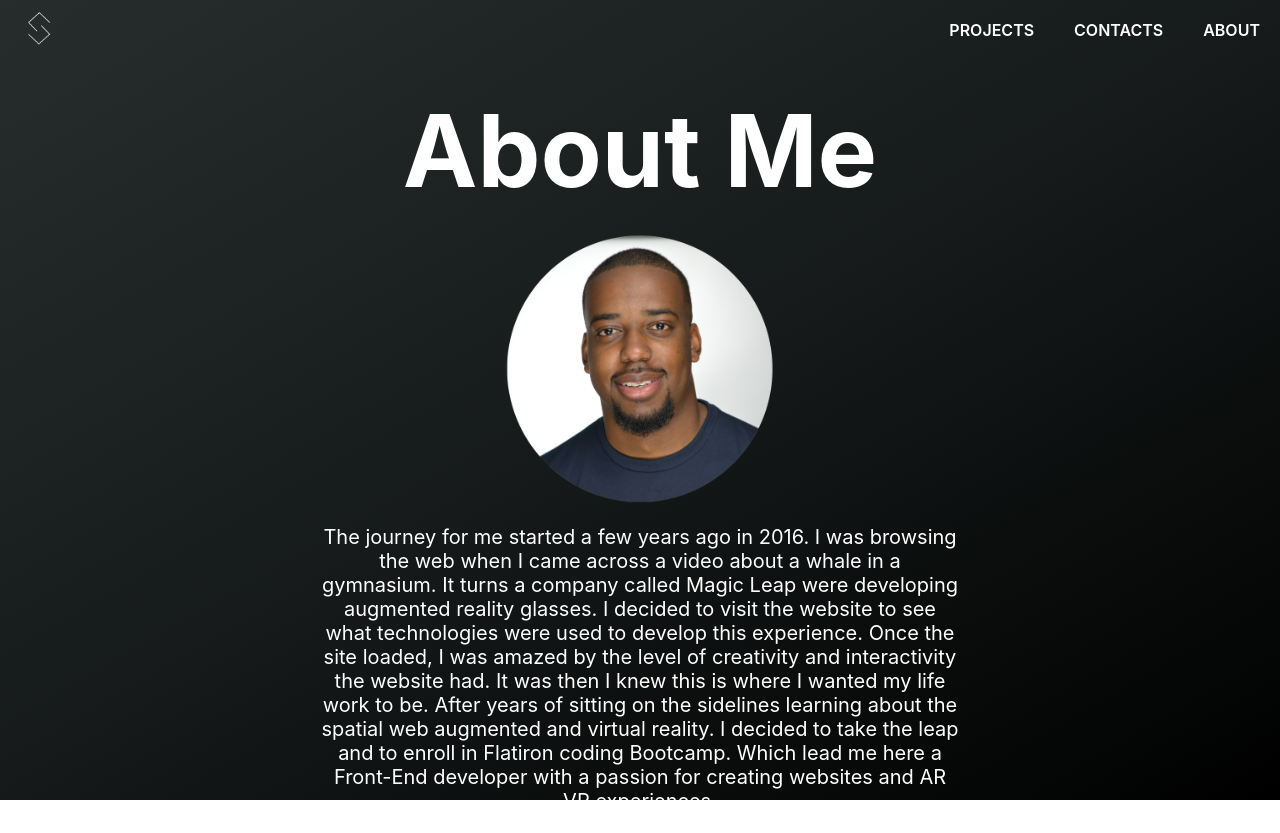
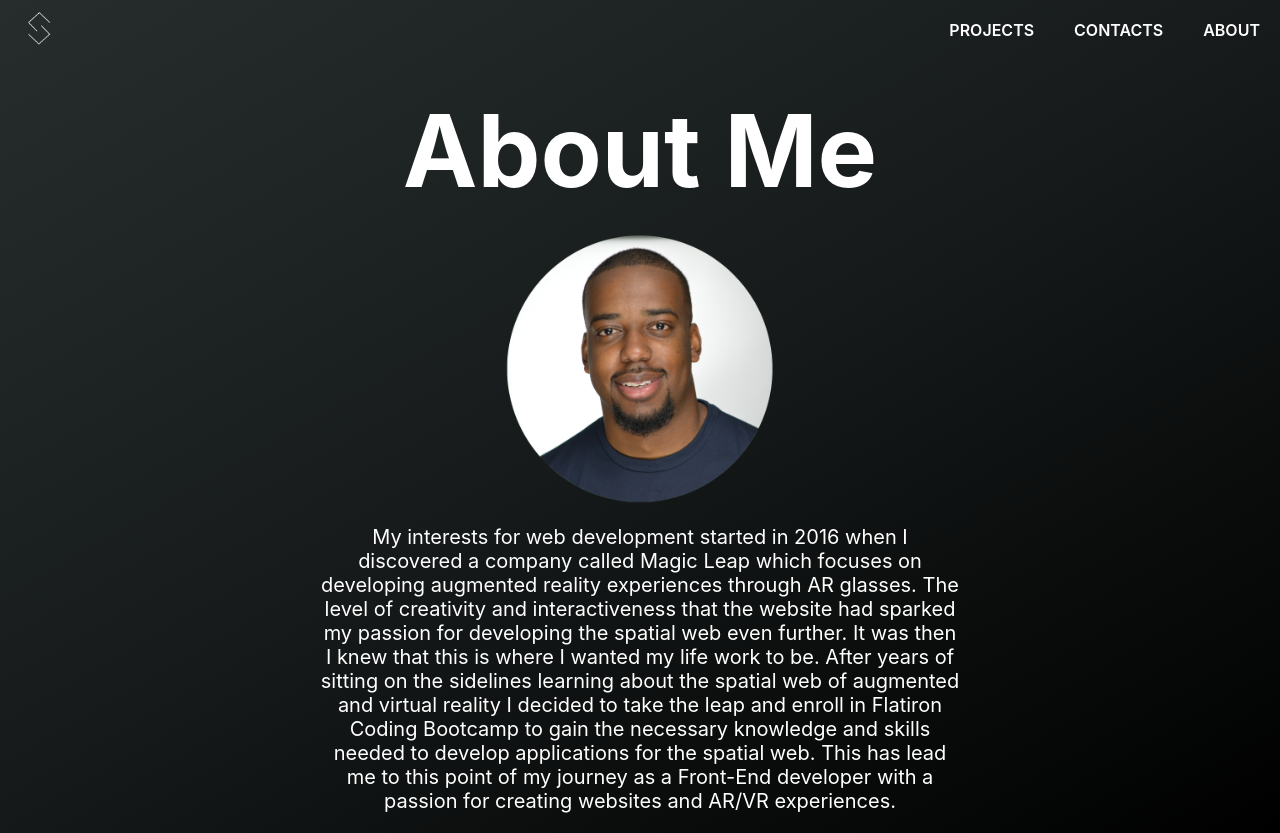
Before and after one commit to 007Steve/Stephen-Plummer, a React (Create React App) app: page /about in a window 1280 px wide. Built offline with nearby package versions, Linux system fonts and the light colour scheme.

Commit message:
fixed about me

```diff
--- a/src/About.css
+++ b/src/About.css
@@ -1,5 +1,5 @@
 .about {
-  height: 100vh;
+
 }
 .about__content {
   display: flex;
--- a/src/About.js
+++ b/src/About.js
@@ -15,18 +15,18 @@ function About() {
 
         <div className="about__texts">
           <p>
-            The journey for me started a few years ago in 2016. I was browsing
-            the web when I came across a video about a whale in a gymnasium. It
-            turns a company called Magic Leap were developing augmented reality
-            glasses. I decided to visit the website to see what technologies
-            were used to develop this experience. Once the site loaded, I was
-            amazed by the level of creativity and interactivity the website had.
-            It was then I knew this is where I wanted my life work to be. After
-            years of sitting on the sidelines learning about the spatial web
-            augmented and virtual reality. I decided to take the leap and to
-            enroll in Flatiron coding Bootcamp. Which lead me here a Front-End
-            developer with a passion for creating websites and AR VR
-            experiences.
+            My interests for web development started in 2016 when I discovered a
+            company called Magic Leap which focuses on developing augmented
+            reality experiences through AR glasses. The level of creativity and
+            interactiveness that the website had sparked my passion for
+            developing the spatial web even further. It was then I knew that this is
+            where I wanted my life work to be. After years of sitting on the
+            sidelines learning about the spatial web of augmented and virtual
+            reality I decided to take the leap and enroll in Flatiron Coding
+            Bootcamp to gain the necessary knowledge and skills needed to
+            develop applications for the spatial web. This has lead me to this
+            point of my journey as a Front-End developer with a passion for
+            creating websites and AR/VR experiences.
           </p>
         </div>
       </div>
```
Also changed, not shown: 1 other file (tests, documents, lock files or other folders).
